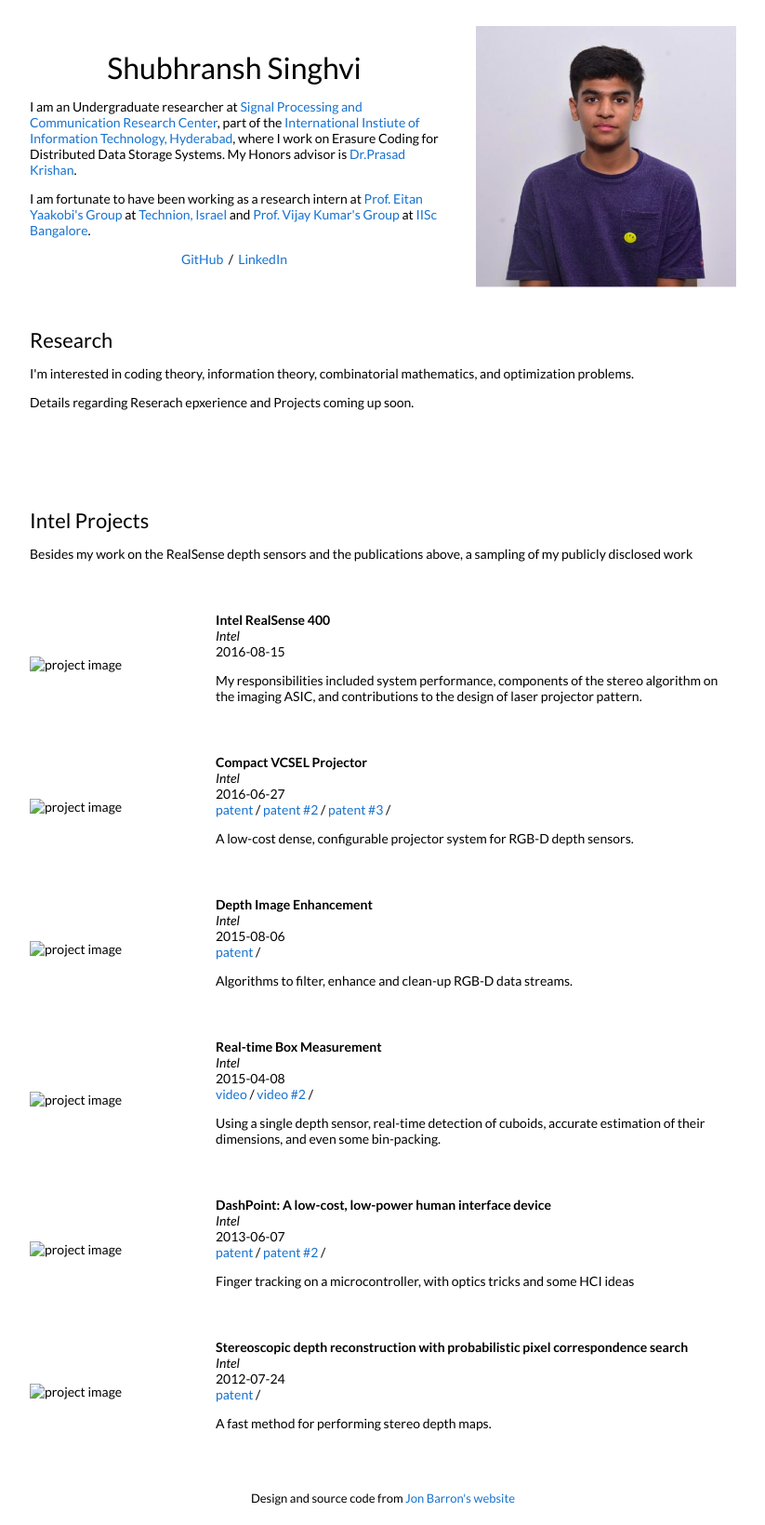
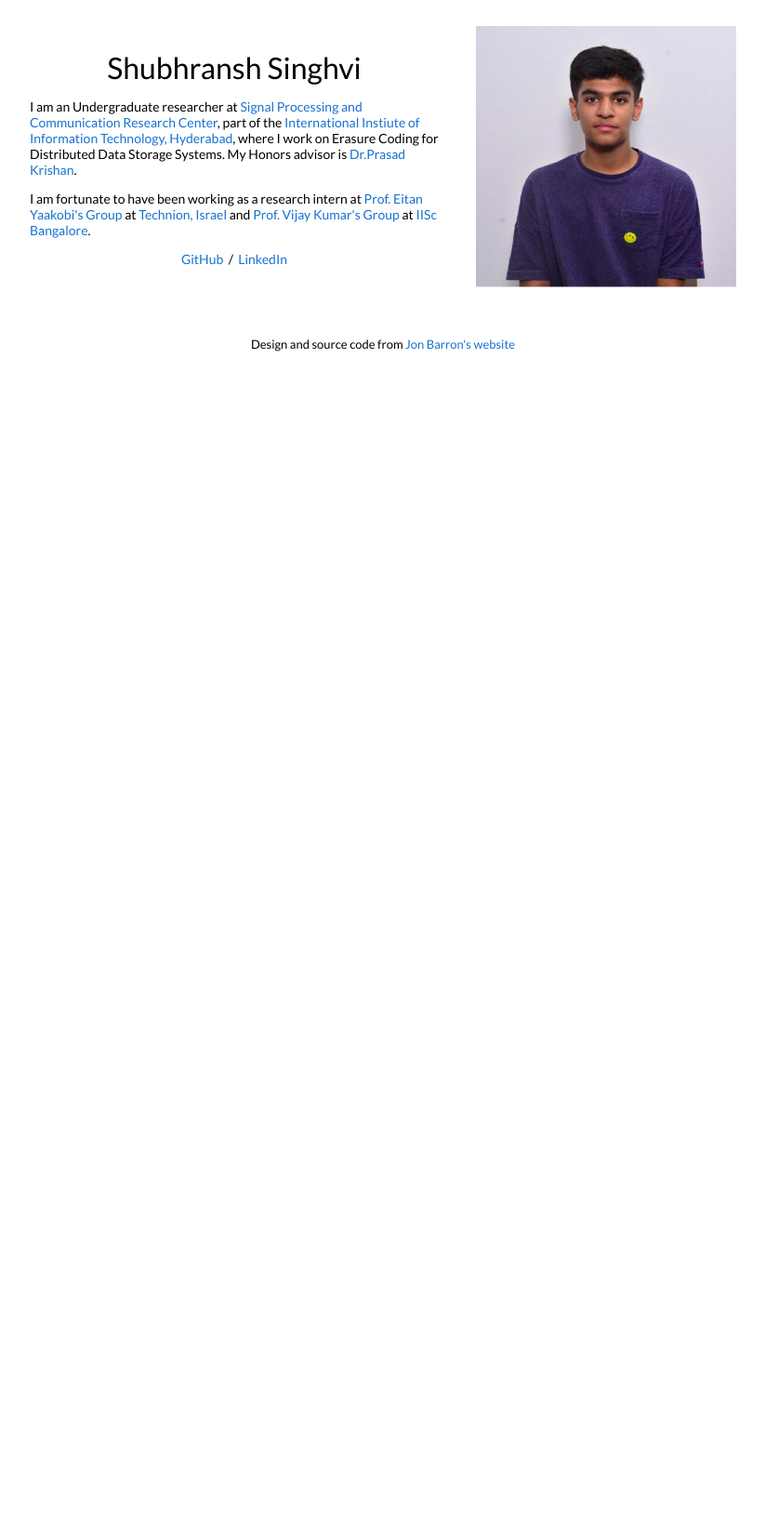
Before and after one commit to shubhranshsinghvi/shubhranshsinghvi.github.io, a Jekyll site: the page built from _posts/2019-06-02-venue.markdown, in a window 1280 px wide. Shown: the whole page at 93% size, without its empty margins (228-1051 px from the left). Built offline with Jekyll 4.4.1, drawn with Linux system fonts in a browser that asks for light colours; after the commit the page ends 900 px from its top, so only the background shows below that.

Commit message:
Update default.html

```diff
--- a/_layouts/default.html
+++ b/_layouts/default.html
@@ -42,6 +42,7 @@
             </td>
           </tr>
         </table>
+<!--
 
         <table style="width:100%;border:0px;border-spacing:0px;border-collapse:separate;margin-right:auto;margin-left:auto;">
           <tr>
@@ -59,7 +60,7 @@
         <table style="width:100%;border:0px;border-spacing:0px;border-collapse:separate;margin-right:auto;margin-left:auto;">
           {% for post in site.posts %}
           {% for cat in post.categories %}
-          {% if cat == 'Research' %}
+          {% if cat == 'research' %}
           <tr>
             <td style="padding:2.5%;width:25%;vertical-align:middle;min-width:120px">
               <img src="/tn{{post.image}}" alt="project image" style="width:auto; height:auto; max-width:100%;" />
@@ -163,7 +164,6 @@
           {% endfor %}
           {% endfor %}
         </table>
-<!--
         <br>
         <br>
         <br>
```
